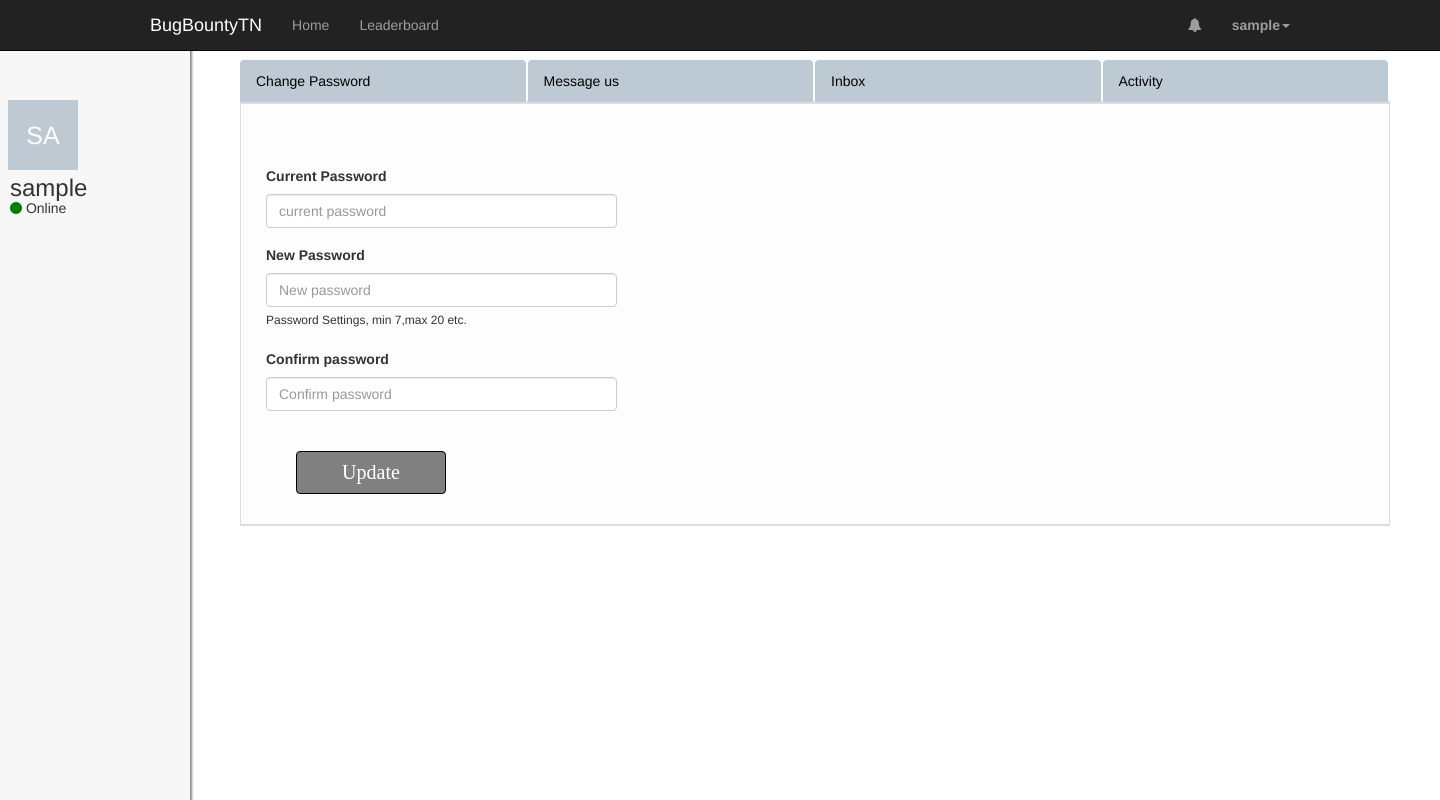
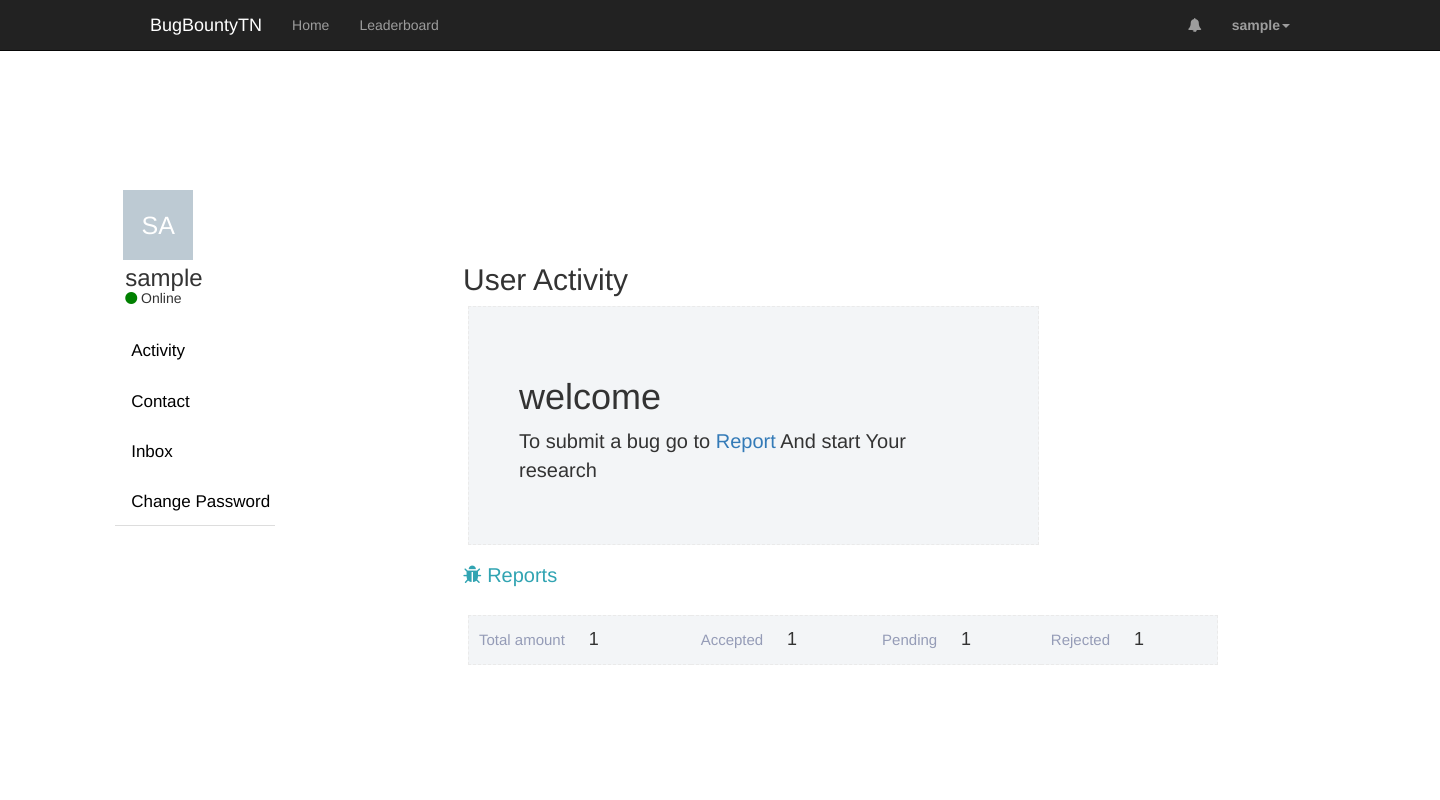
Before and after one commit to HoussemCharf/BugBounty_Platform, a Flask app: page /userdashboard in a window 1440 px wide. Run offline with Flask 2, Linux system fonts and the light colour scheme; the visitor is signed in with stand-in values (Sample User, id 1); a database or web service that is not in the repository returns one stand-in record (values such as "Sample title"); some libraries are stand-ins or nearby versions.

Commit message:
further m&ms

```diff
--- a/core/app.py
+++ b/core/app.py
@@ -304,16 +304,17 @@ def contactus():
     if session['log_in'] == True:
         _id = session['uuid']
         user = User.get_by_id(_id)
-        messageOwner = user['_id']
-        messageContent = request.form['messageContent']
-        replymessageId = None
-        instantMessage = 0
-        viewed = 0
-        if messageContent:
-            newmessage = Chat.register_message(messageOwner,messageContent,replymessageId,instantMessage,viewed)
-            return jsonify({'success' : 'message has been sent'})
-        else:
-            return jsonify({'error': 'field must not be empty on Submit!'})
+        if user['admin'] == False:
+            messageOwner = user['_id']
+            messageContent = request.form['messageContent']
+            replymessageId = None
+            instantMessage = 0
+            viewed = 0
+            if messageContent:
+                newmessage = Chat.register_message(messageOwner,messageContent,replymessageId,instantMessage,viewed)
+                return jsonify({'success' : 'message has been sent'})
+            else:
+                return jsonify({'error': 'field must not be empty on Submit!'})
 @app.route('/administration/instantmessages',methods=['GET','POST'])
 def instantmessages():
     if session['log_in'] == True:
@@ -348,8 +349,8 @@ def userdashboard():
         rejected = Report.get_report_status_per_user(_id,-1)
         reportCount = get_reports_per_user_count(_id)
         history = get_chat_messages(_id)
-        usernames = get_username_from_messages(history)
-        length = len(history)
+        usernames = get_username_from_messages(history[0])
+        length = len(history[0])
         return view.render_template(view='userdashboard.html',pending=pending,accepted=accepted,rejected=rejected,reportCount=reportCount,history=history,usernames=usernames,length=length)
     return redirect(url_for('index'))
 @app.errorhandler(404)
--- a/core/static/css/userdashboard.css
+++ b/core/static/css/userdashboard.css
@@ -1,26 +1,37 @@
-.sidenav {
-  height: 100%;
-  width: 190px;
-  position: fixed;
-  z-index: 1;
-  top: 0;
-  left: 0;
-  box-shadow: 2px 2px 2px #888888;
-  background-color:  #f7f7f7;
-  overflow-x: hidden;
-  padding-top: 50px;
+
+.chat {
+  display:inline-block;
+  max-width:30%;
+  background-color:#09f;
+  margin-top:10px;
+  color:white;
+  border-radius: 5px;
+  font-size:16px;
+  min-height:25px;
 }
-.sidenav a:hover {
-  color: black;
+.chatTtile{
+  margin-left:40%;
+  margin-bottom:10px;
 }
-
-.main {
-  margin-left: 190px;
-  padding: 0px 50px;
+.reply {
+  display:inline-block;
+  position:relative;
+  margin-left:50%;
+  max-width:30%;
+  margin-top:20px;
+  min-height:30px;
+  margin-bottom:30px;
+  border-radius: 5px;
+  color:black;
+  background-color: #eee;
+  font-size:16px;
 }
-@media screen and (max-height: 450px) {
-  .sidenav {padding-top: 15px;}
-  .sidenav a {font-size: 18px;}
+.time {
+  color: #747474;
+  font-size: 12px;
+}
+.hideme {
+  list-style:none;
 }
 .avatar-large .avatar-placeholder {
     display: inline-block;
@@ -53,49 +64,25 @@
     margin-left:10px;
     margin-top:80px;
   }
-  .nav-item{
-    width:25%;
-  }
-  .settings-wrapper{
-    width:30%;
-    margin-top:30px;
-  }
-  .updatebutton{
-    width:50%;
-  }
   .hint {
     display: inline-block;
     font-size: 12px;
     line-height: 20px;
   }
-  .btn:hover {
-  background-color: white;
-  color: black;
-  box-shadow: 0 8px 16px 0 rgba(0,0,0,0.2), 0 6px 20px 0 rgba(0,0,0,0.19);
-  }
-  .btn{
-    background-color: gray;
-    border:1px solid black;
-    margin-left:30px;
-    color:white;
-    width:150px;
-    font-size :20px;
-    font-family: Times New Roman;
-  }
   #contz{
     font-size:20px;
-
   }
 
   #ContentInput{
    resize: none;
-   margin-top:2px;
+   margin-top:19px;
 }
   #sendbutton{
     position:relative;
     margin-left:20px;
     margin-top:20px;
-    font-family: Times New Roman;
+    width:100px;
+    font-size :15px;
   }
   .msg{
     font-size:30px;
@@ -119,26 +106,12 @@
   #errorAlert1{
     width:70%;
   }
-  .tab-content{
-    background: #fdfdfd;
-    line-height: 25px;
-    border: 1px solid #ddd;
-    border-top:2px solid #ddd;
-    border-bottom:2px solid #ddd;
-    padding:30px 25px;
-  }
   .nav-link:hover,.nav-link:focus
   {
-    border: none;
-    background: white;
     color:black;
-    border-radius:0;
-    transition:background 0.20s linear;
-    font-size:13px;
   }
   .nav-link{
     color:black;
-    background-color:#BDCAD3;
   }
   .header-dash {
     margin-top: 10px;
@@ -190,3 +163,51 @@
     margin-left:20px;
     font-size:18px;
   }
+  .reply:empty {
+  display:none;
+  }
+  .histime:None{
+    display:none;
+  }
+  #navies {
+    display:block;
+  }
+  .tab-container{
+    float:left;
+    display: block;
+    width:160px;
+    margin-left:8%;
+    margin-top:15px;
+  }
+  .nav-item{
+    margin-top:5px;
+    font-size:17px;
+  }
+  .tab-pane{
+    margin-left:150px;
+  }
+  .user-container {
+    margin-left:8%;
+    margin-top:80px;
+  }
+  .tab-content{
+    margin-left:20%;
+    margin-top:-65px;
+  }
+  #changepw {
+    width:180px;
+  }
+  .container-one {
+    margin-left:30px;
+  }
+  .container-two {
+    margin-left:50px;
+    width:20%;
+    margin-top:30px;
+  }
+  #updatesettings{
+    width:100px;
+  }
+  .nomsg {
+    margin-left:35%;
+  }
--- /dev/null
+++ b/core/static/js/refreshchat.js
@@ -0,0 +1,5 @@
+  var timeout = setInterval(reloadChat, 10000);
+  function reloadChat () {
+
+     $('#reloadChat').load(window.location.href + " #reloadChat");
+    }
--- a/core/templates/admin/admin.html
+++ b/core/templates/admin/admin.html
@@ -414,7 +414,7 @@
       <h3> All pending Messages </h3>
     <ul id="chat">
       {% for i in range(len2) %}
- <li class="harlon">#{{usernames[i]}} : {{ messages[i]['messageContent']}}<a href="/administration/instantmessages?id={{messages[i]['messageId']}}" id="messagehref"><i class="fa fa-comment" aria-hidden="true" id="pending"></i></a>
+ <li class="harlon"><p class="replymessage">#{{usernames[i]}} : {{ messages[i]['messageContent']}}</p><a href="/administration/instantmessages?id={{messages[i]['messageId']}}" id="messagehref"><i class="fa fa-comment" aria-hidden="true" id="pending"></i></a>
  </li>{% endfor %}
 </ul>
 </div>
--- a/core/templates/userdashboard.html
+++ b/core/templates/userdashboard.html
@@ -3,7 +3,8 @@
 <link href="{{ url_for('static', filename='css/userdashboard.css') }}" rel="stylesheet">
 <script src="{{ url_for('static', filename='js/messageus.js') }}"></script>
 <script src="{{ url_for('static', filename='js/changesettings.js') }}"></script>
-<div class="sidenav">
+<script src="{{ url_for('static', filename='js/refreshchat.js') }}"></script>
+<div class="user-container">
   <section class="profile-section">
     <div class="avatar-large" id="avatar">
       <span class="avatar-placeholder">{{connecteduser}}</span>
@@ -16,25 +17,25 @@
           </div>
   </section>
 </div>
-<div class="main">
+  <div class="tab-container">
     <ul class="nav nav-tabs">
             <li class="nav-item">
-              <a href="#ChangePassword" class="nav-link active " role="tab" data-toggle="tab">Change Password</a>
+              <a href="#Activity" class="nav-link active" role="tab" data-toggle="tab">Activity</a>
             </li>
             <li class="nav-item">
-              <a href="#Msgus" class="nav-link" role="tab" data-toggle="tab">Message us</a>
+              <a href="#Msgus" class="nav-link" role="tab" data-toggle="tab">Contact</a>
             </li>
 
             <li class="nav-item">
               <a href="#Inbox" class="nav-link" role="tab" data-toggle="tab">Inbox</a>
             </li>
-            <li class="nav-item">
-              <a href="#Activity" class="nav-link" role="tab" data-toggle="tab">Activity</a>
+            <li class="nav-item" id="changepw">
+              <a href="#ChangePassword" class="nav-link" role="tab" data-toggle="tab">Change Password</a>
             </li>
             </ul>
-
+      </div>
           <div class="tab-content">
-            <div role="tabpanel" class="tab-pane fade" id="Activity">
+            <div role="tabpanel" class="tab-pane fade in active" id="Activity">
               <header class="header-dash">
                 <h1> User Activity</h1>
               </header>
@@ -78,12 +79,12 @@
               </div>
             </div>
             <div role="tabpanel" class="tab-pane fade" id="Msgus">
-              <div class="container">
+              <div class="container-one">
                 <div class="row" id="secondRow">
                   <p class="msg"> New Message</p>
                   <form id="form1">
                     <div class="form-group">
-                  <textarea placeholder="message here"  id="ContentInput" cols="50" rows="5"></textarea></div>
+                  <textarea placeholder="message here"  id="ContentInput" cols="50" rows="6"></textarea></div>
                   <div>
                   <button type="submit" class="btn btn-primary" id="sendbutton">Send</button></div>
                   </form>
@@ -93,17 +94,32 @@
                 </div>
                </div>
           <div role="tabpanel" class="tab-pane fade" id="Inbox">
-            <ul>{% if history|length > 0 %}
-            {% for i in range(length) %}
-            <li>{{usernames[i]}} : {{history[i]['messageContent']}}</li>
+            <div id="reloadChat">
+            {% if history[0] and history[1]|length > 0 %}
+            <h2 class="chatTtile">Chat History</h2>
+            <ul>
+              {% for i in range(length) %}
+            <li class="hideme">
+              <div class="chat"><strong>{{username}}</strong> : {{history[0][i]['messageContent']}}</div>
+              <div class="time">{{history[0][i]['messageDate'].strftime("%H:%M")}}</div>
+              <div class="reply" id="hisreply">{{history[1][i]['messageContent']}}</div>
+            </li>
+            {% endfor %}
+             </ul>
+            {% elif history[0]| length > 0 %}
+            <h2 class="chatTtile">Chat History</h2>
+            <ul>
+              {% for i in range(length) %}
+            <li class="hideme"><div class="chat">{{history[0][i]['messageContent']}}</div><div class="time">{{history[0][i]['messageDate'].strftime("%H:%M")}}</div></li>
             {% endfor %}
              </ul>
             {% else %}
-          <h3> No message history </h3>
+          <h3 class="nomsg"> No message history </h3>
           {% endif %}
           </div>
-            <div role="tabpanel" class="tab-pane fade in active" id="ChangePassword">
-              <div class="container">
+        </div>
+            <div role="tabpanel" class="tab-pane fade" id="ChangePassword">
+              <div class="container-two">
               <div class="row" id="thirdRow">
                 <div class="settings-wrapper">
                 <form id="form2">
@@ -120,7 +136,7 @@
                     <label for="InputConfirmPassword"> Confirm password</label>
                     <input type="password" class="form-control" id="InputConfirmPassword" placeholder="Confirm password "> </div>
                 <br>
-                <div class="updatebutton"><button type="submit" class="btn btn-submit">Update</button></div>
+                <button type="submit" class="btn btn-primary" id="updatesettings">Update</button>
             </form>
                   <div id="successAlert1" class="alert alert-success" role="alert" style="display:none;"></div>
                   <div id="errorAlert1" class="alert alert-danger" role="alert" style="display:none;"></div>
@@ -128,7 +144,5 @@
             </div>
             </div>
             </div>
-
-</div>
 </div>
 {% endblock %}
--- a/core/utils/utils.py
+++ b/core/utils/utils.py
@@ -1,4 +1,5 @@
 import re
+from datetime import datetime
 from flask import session
 from flask import request,redirect,url_for
 from models.Usermodel import User
@@ -39,18 +40,21 @@ def get_reports_per_user_count(_id):
 		return len(post)
 def get_chat_messages(_id):
 	#i cri everytim
-	legacy = []
+	user_messages = []
+	admin_replies = []
 	data = Chat.get_user_initial_messages(_id)
 	if data:
 		message = list(data)
 		for x in range(0,len(message)):
 			new_data = message[x]['messageId']
 			content_data = message[x]
-			legacy.append(content_data)
+			user_messages.append(content_data)
 			admin_message = Chat.get_user_message_by_replymessageId(new_data)
 			if admin_message:
-				legacy.append(admin_message)
-		return legacy
+				admin_replies.append(admin_message)
+			else:
+				admin_replies.append({'messageContent':'', 'messageDate' : ''})
+		return [user_messages,admin_replies]
 def get_username_from_messages(data):
 	names = []
 	if data is not None:
```
Also changed, not shown: core/templates/response.html (+98 -29 lines).
